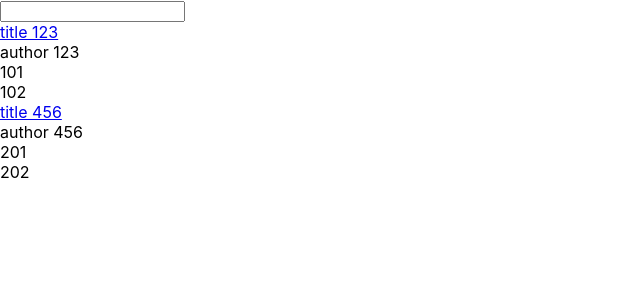
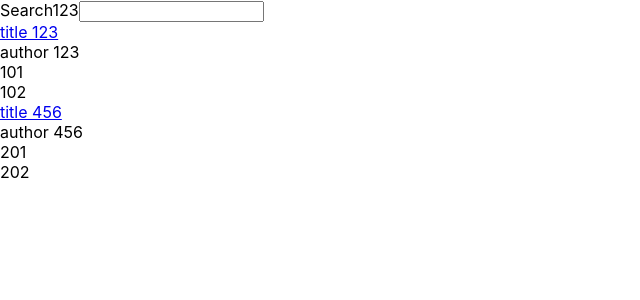
Before and after one commit to VX7bCYUz/reacttest, a React (Create React App) app: page / in a window 1280 px wide. Shown: the top 300 px of the page, without its empty margins (0-640 px from the left). Built offline with nearby package versions, Linux system fonts and the light colour scheme.

Commit message:
Children

```diff
--- a/src/App.tsx
+++ b/src/App.tsx
@@ -36,7 +36,9 @@ type IHandleSearch = (val: string) => void;
 
 interface ISearchProps {
   term: string,
-  onSearch: IHandleSearch
+  onSearch: IHandleSearch,
+  id: string,
+  children: string,
 }
 
 const Search: FC<ISearchProps> = (props) => {
@@ -45,6 +47,7 @@ const Search: FC<ISearchProps> = (props) => {
   };
   return (
     <>
+    <label htmlFor={props.id}>{props.children}</label>
     <input type="text" value={props.term} onChange={handleChange} />
     </>
   )
@@ -88,7 +91,7 @@ function App() {
 
   return (
     <>
-      <Search term={searchTerm} onSearch={handleSearch}/>
+      <Search term={searchTerm} onSearch={handleSearch} id="search">Search123</Search>
       <List list={searchPosts} list2 = {posts}/>
     </>
 
```
